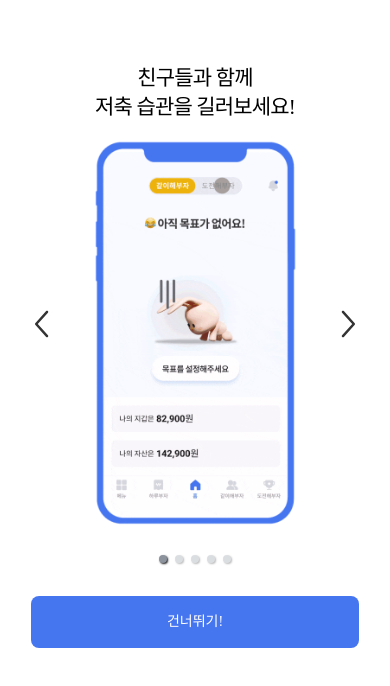
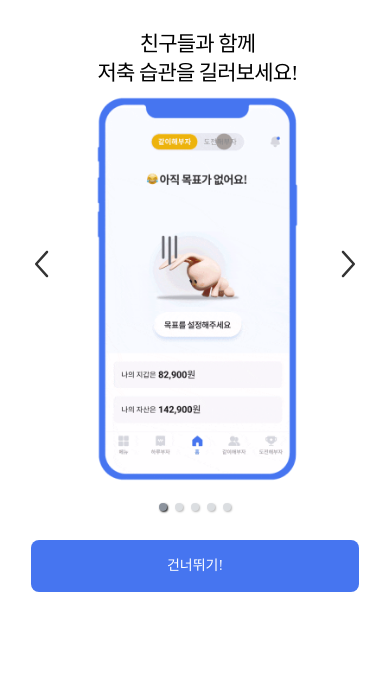
Before and after one commit to Jcurver/moabuzaFE, a React (Create React App) app: page /onboarding in a window 390 px wide. Shown: the top 686 px of the page. Built offline with nearby package versions, Linux system fonts and the light colour scheme; no server answers.

Commit message:
[UPDATE] 온보딩 반응형 추가

```diff
--- a/src/pages/OnBoarding.js
+++ b/src/pages/OnBoarding.js
@@ -26,6 +26,7 @@ function OnBoarding() {
     <Wrapper>
       <Carousel>
         <div>
+          <TextDiv>
             <TextArea>
               친구들과 함께
               <TextArea fontWeight="500" margin="0 auto 10px auto">
@@ -33,9 +34,11 @@ function OnBoarding() {
                 저축 습관을 길러보세요!
               </TextArea>
             </TextArea>
+
+            <OnBoardingImg src={HomeGuide} alt="" />
+          </TextDiv>
           <PrevArrow />
           <NextArrow />
-          <OnBoardingImg src={HomeGuide} alt="" />
           {/* <JumpButton
             onClick={() => {
               navigate('/kakaologin')
@@ -52,6 +55,7 @@ function OnBoarding() {
           {/* <p className="legend">Legend 1</p> */}
         </div>
         <div>
+          <TextDiv>
             <TextArea>
               하루부자의 내역을
               <TextArea fontWeight="500" margin="0 auto 10px auto">
@@ -59,9 +63,11 @@ function OnBoarding() {
                 밀어서 삭제해보세요!
               </TextArea>
             </TextArea>
+
+            <OnBoardingImg src={OneDayBuzaGuide} alt="" />
+          </TextDiv>
           <PrevArrow />
           <NextArrow />
-          <OnBoardingImg src={OneDayBuzaGuide} alt="" />
           {/* <JumpButton
             onClick={() => {
               navigate('/kakaologin')
@@ -78,6 +84,7 @@ function OnBoarding() {
           {/* <p className="legend">Legend 1</p> */}
         </div>
         <div>
+          <TextDiv>
             <TextArea>
               공동의 목표를 친구와
               <TextArea fontWeight="500" margin="0 auto 10px auto">
@@ -85,9 +92,11 @@ function OnBoarding() {
                 함께 달성해보세요!
               </TextArea>
             </TextArea>
+
+            <OnBoardingImg src={OneDayBuzaDelete} alt="" />
+          </TextDiv>
           <PrevArrow />
           <NextArrow />
-          <OnBoardingImg src={OneDayBuzaDelete} alt="" />
           {/* <JumpButton
             onClick={() => {
               navigate('/kakaologin')
@@ -104,6 +113,7 @@ function OnBoarding() {
           {/* <p className="legend">Legend 1</p> */}
         </div>
         <div>
+          <TextDiv>
             <TextArea>
               목표 금액을 세우고
               <TextArea fontWeight="500" margin="0 auto 10px auto">
@@ -111,9 +121,11 @@ function OnBoarding() {
                 도전해봐요!
               </TextArea>
             </TextArea>
+
+            <OnBoardingImg src={GroupBuzaGuide} alt="" />
+          </TextDiv>
           <PrevArrow />
           <NextArrow />
-          <OnBoardingImg src={GroupBuzaGuide} alt="" />
           {/* <JumpButton
             onClick={() => {
               navigate('/kakaologin')
@@ -130,6 +142,7 @@ function OnBoarding() {
           {/* <p className="legend">Legend 1</p> */}
         </div>
         <div>
+          <TextDiv>
             <TextArea>
               친구들과 함께 <br />
               <TextArea fontWeight="500" margin="0 auto 10px auto">
@@ -137,9 +150,11 @@ function OnBoarding() {
                 저축 습관을 길러보세요!
               </TextArea>
             </TextArea>
+
+            <OnBoardingImg src={ChallengeGuide} alt="" />
+          </TextDiv>
           <PrevArrow />
           <NextArrow />
-          <OnBoardingImg src={ChallengeGuide} alt="" />
           {/* <JumpButton
             type="button"
             onClick={() => {
@@ -188,48 +203,45 @@ function OnBoarding() {
 }
 
 const Wrapper = styled.div`
+  position: relative;
   height: 720px;
 `
 
 const TextArea = styled.div`
   height: 58px;
-  margin: ${(props) => props.margin || '64px auto 10px auto'};
+  /* margin: ${(props) => props.margin || '64px auto 10px auto'}; */
   font-family: 'Noto Sans KR';
   font-style: normal;
-  font-weight: ${(props) => props.fontWeight || 350};
+  font-weight: ${(props) => props.fontWeight || 100};
   font-size: 21px;
   line-height: 140%;
   /* or 29px */
-
   letter-spacing: -0.04em;
-
   color: #000000;
+`
+const TextDiv = styled.div`
+  position: absolute;
+  top: 30px;
+  left: 74px;
 `
 const JumpButton = styled.button`
   position: absolute;
   width: 328px;
   height: 52px;
   left: 16px;
-  top: 596px;
-
+  top: 75%;
   /* color/Secondary */
-
   background: #4675f0;
   border-radius: 8px;
-
   /* Button / Noto Sans KR / Btn_Md(m) */
-
   font-family: 'Noto Sans KR';
   font-style: normal;
   font-weight: 500;
   font-size: 14px;
   line-height: 100%;
   /* identical to box height, or 14px */
-
   text-align: center;
-
   /* Rectangle 173 */
-
   color: #ffffff;
 `
 
@@ -243,7 +255,7 @@ const PrevArrow = styled(LeftArr)`
   width: 48px;
   height: 48px;
   left: 4px;
-  top: 300px;
+  top: 240px;
   overflow: visible;
 `
 const NextArrow = styled(RightArr)`
@@ -251,7 +263,7 @@ const NextArrow = styled(RightArr)`
   width: 48px;
   height: 48px;
   right: 4px;
-  top: 300px;
+  top: 240px;
   overflow: visible;
 `
 
--- a/src/styles/OnBoarding.css
+++ b/src/styles/OnBoarding.css
@@ -29,7 +29,7 @@
   margin: 0 4px;
 }
 .control-dots {
-  top: 540px;
+  top: 488px;
 }
 .carousel .control-dots .dot {
   background: #8c939d;
```
Also changed, not shown: src/utils/setCharacter.js (added, +46 -0 lines). Lines whose indentation alone changed are shown as unchanged.
